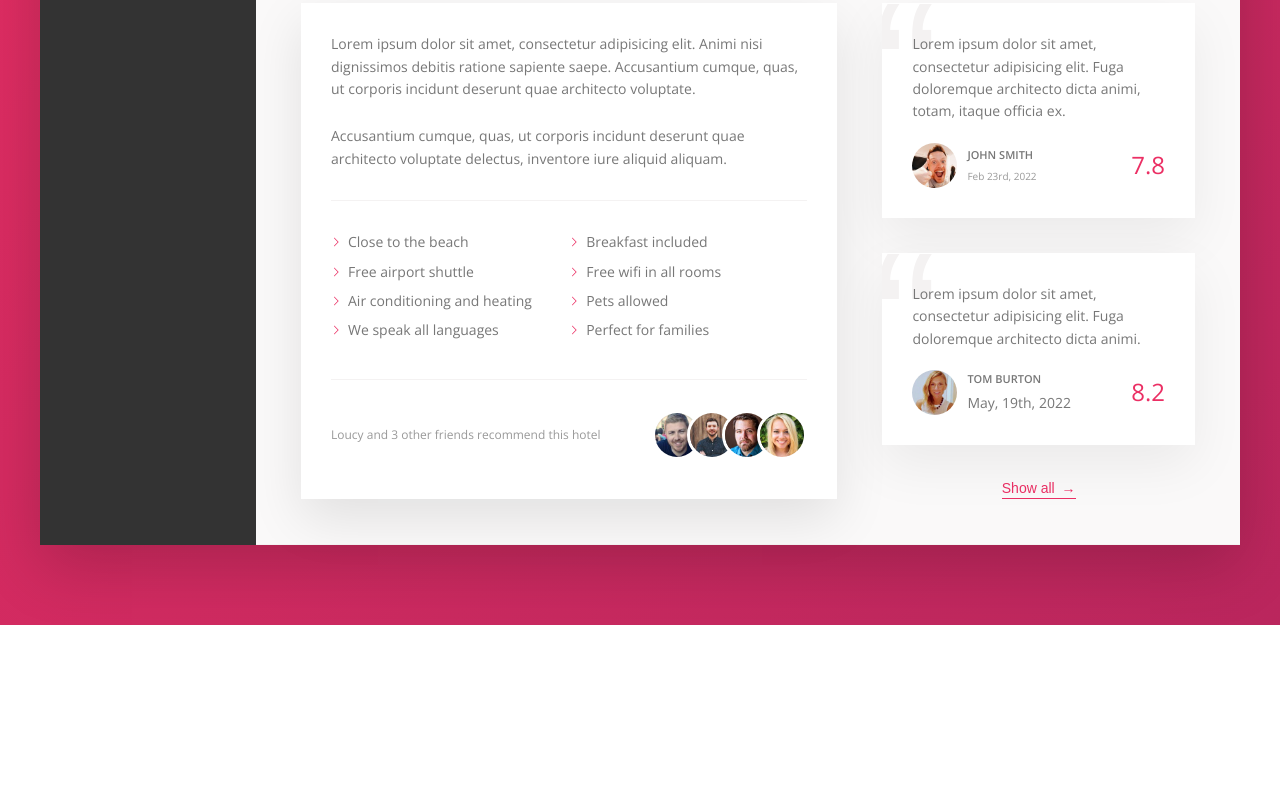
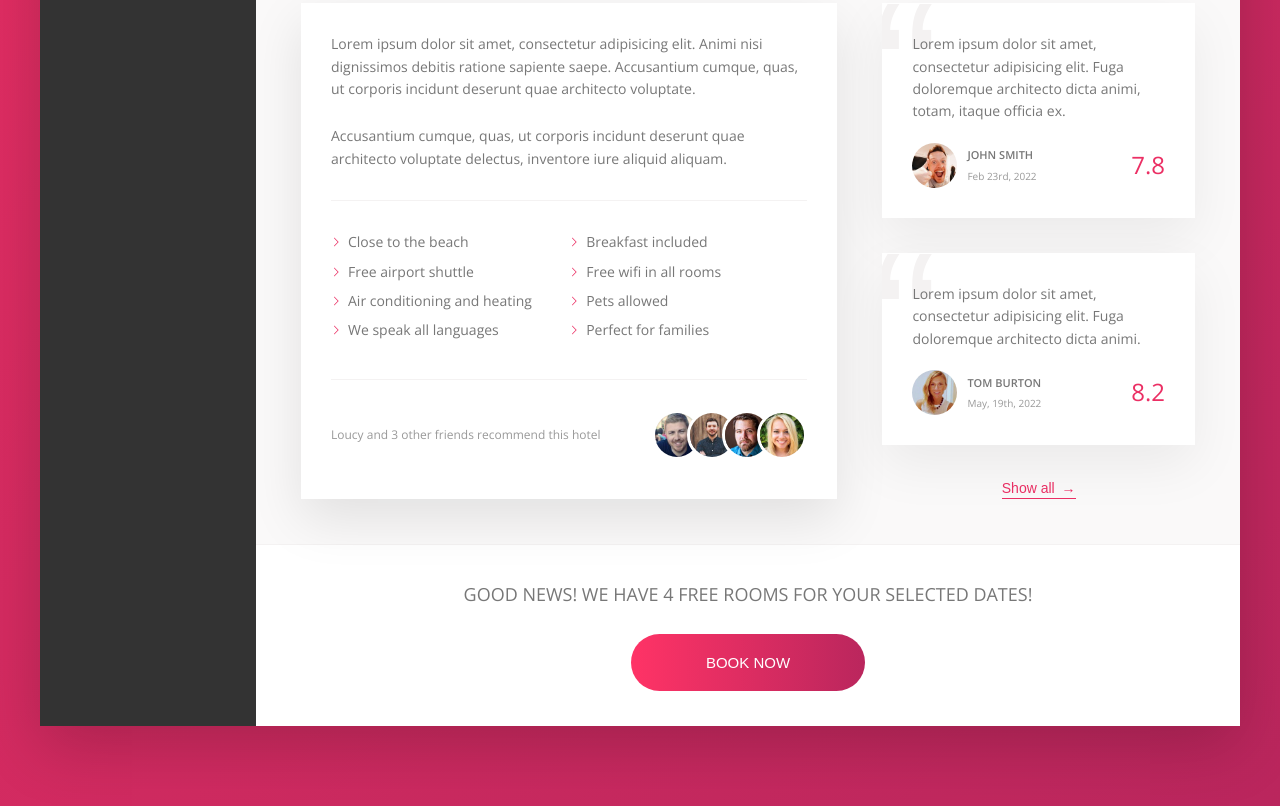
Before and after one commit to Krzysztof-K94/Trillo-Project, a website: page src/index.html in a window 1280 px wide. Shown: the part 647-1453 px from the top of the page. Before the commit the page ends 1272 px from the top, so only its background shows below. Drawn offline with nearby package versions, Linux system fonts and the light colour scheme; files that its build step writes are made by us from their sources.

Commit message:
add cta bar

```diff
--- a/src/index.html
+++ b/src/index.html
@@ -169,7 +169,7 @@
                                 <img src="img/user-2.jpg" alt="Photo of user" class="review__photo">
                                 <div class="review__user-box">
                                     <p class="review__user-name">Tom Burton</p>
-                                    <p class="review__user-date"></p>May, 19th, 2022</p>
+                                    <p class="review__user-date">May, 19th, 2022</p>
                                 </div>
                                 <div class="review__user-rating">8.2</div>
                             </figcaption>
@@ -177,6 +177,13 @@
                         <button class="btn-inline">Show all <span>&rarr;</span></button>
                     </div>
                 </div>
+                <div class="cta">
+                    <h2 class="cta__heading">Good news! We have 4 free rooms for your selected dates!</h2>
+                    <button class="btn">
+                        <span class="btn__visible">Book now</span>
+                        <span class="btn__invisible">Only 4 rooms left</span>
+                    </button>
+                </div>
             </main>
         </div>
     </div>
--- a/src/sass/_components.scss
+++ b/src/sass/_components.scss
@@ -458,3 +458,67 @@
     }
 
 }
+
+///////////////////////////////////
+//////Call to action
+
+.cta {
+    padding: 3.5rem 0;
+    text-align: center;
+    background-color: #fff;
+
+
+    &__heading {
+        font-size: 1.8rem;
+        text-transform: uppercase;
+        font-weight: 300;
+        margin-bottom: 2.5rem;
+    }
+}
+
+.btn {
+    position: relative;
+    font-size: 1.5rem;
+    border: none;
+    font-weight: 300;
+    text-transform: uppercase;
+    border-radius: 100px;
+    background-image: linear-gradient(to right, var(--color-primary-light), var(--color-primary-dark));
+    color: #fff;
+    overflow: hidden;
+    cursor: pointer;
+
+    & > * {
+        height: 100%;
+        width :100%;
+        display: inline-block;
+        transition: all .2s;
+    }
+
+    &__visible {
+        padding: 2rem 7.5rem;
+    }
+
+    &__invisible {
+        position: absolute;
+        left: 0;
+        top: -100%;
+        padding: 2rem 0;
+    }
+
+    &:hover &__invisible {
+        top: 0;
+    }
+
+    &:hover &__visible {
+        transform: translateY(100%);
+    }
+
+    &:hover {
+        background-image: linear-gradient(to left, var(--color-primary-light), var(--color-primary-dark));
+    }
+
+    &:focus {
+        animation: pulsate 1s infinite;
+    }
+}
--- a/src/sass/_layout.scss
+++ b/src/sass/_layout.scss
@@ -37,7 +37,6 @@
 
 .detail {
     display: flex;
-    gap: 4.5rem;
     padding: 4.5rem;
     background-color: var(--color-grey-light-1);
     border-bottom: var(--line);
@@ -49,6 +48,7 @@
     box-shadow: 0 2rem 5rem rgba( #000000, .1);
     flex: 0 0 60%;
     padding: 3rem;
+    margin-right: 4.5rem;
 }
 
 .user-reviews {
```
